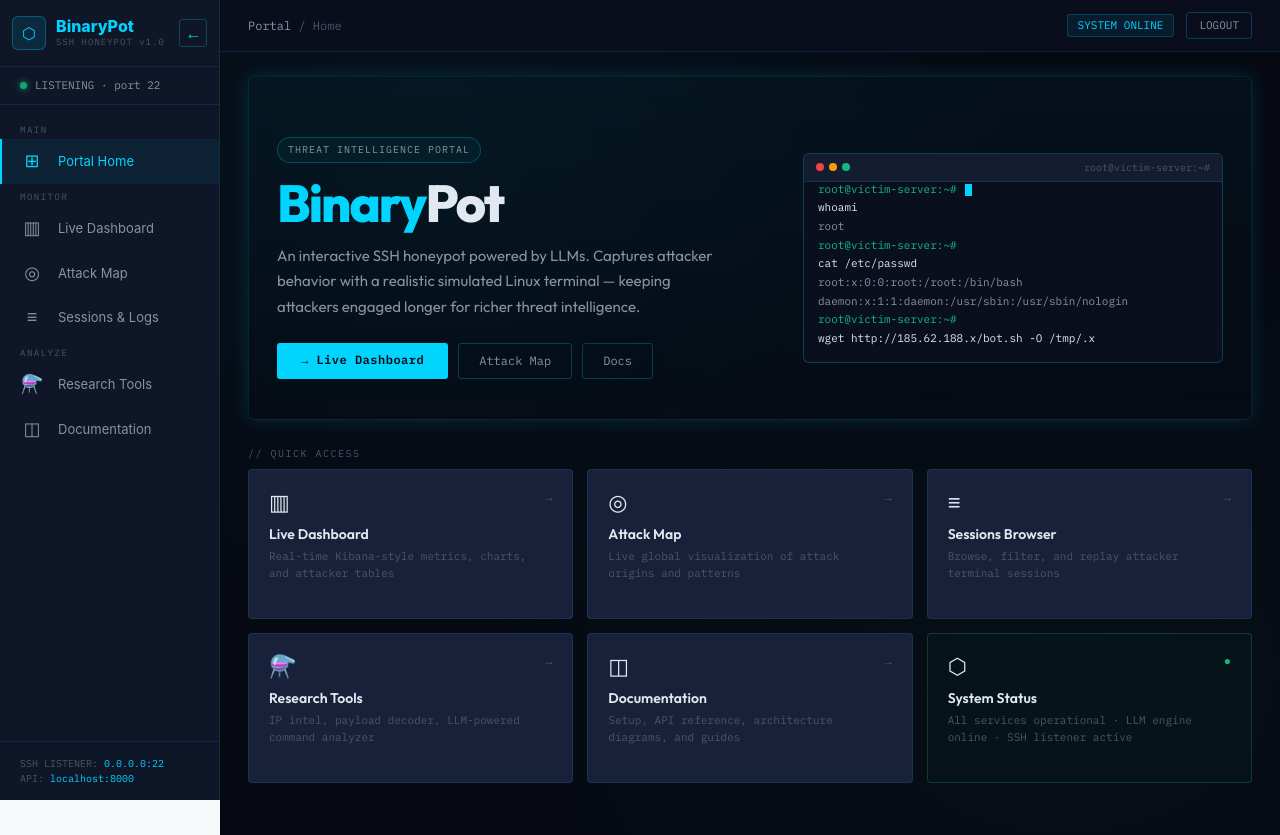
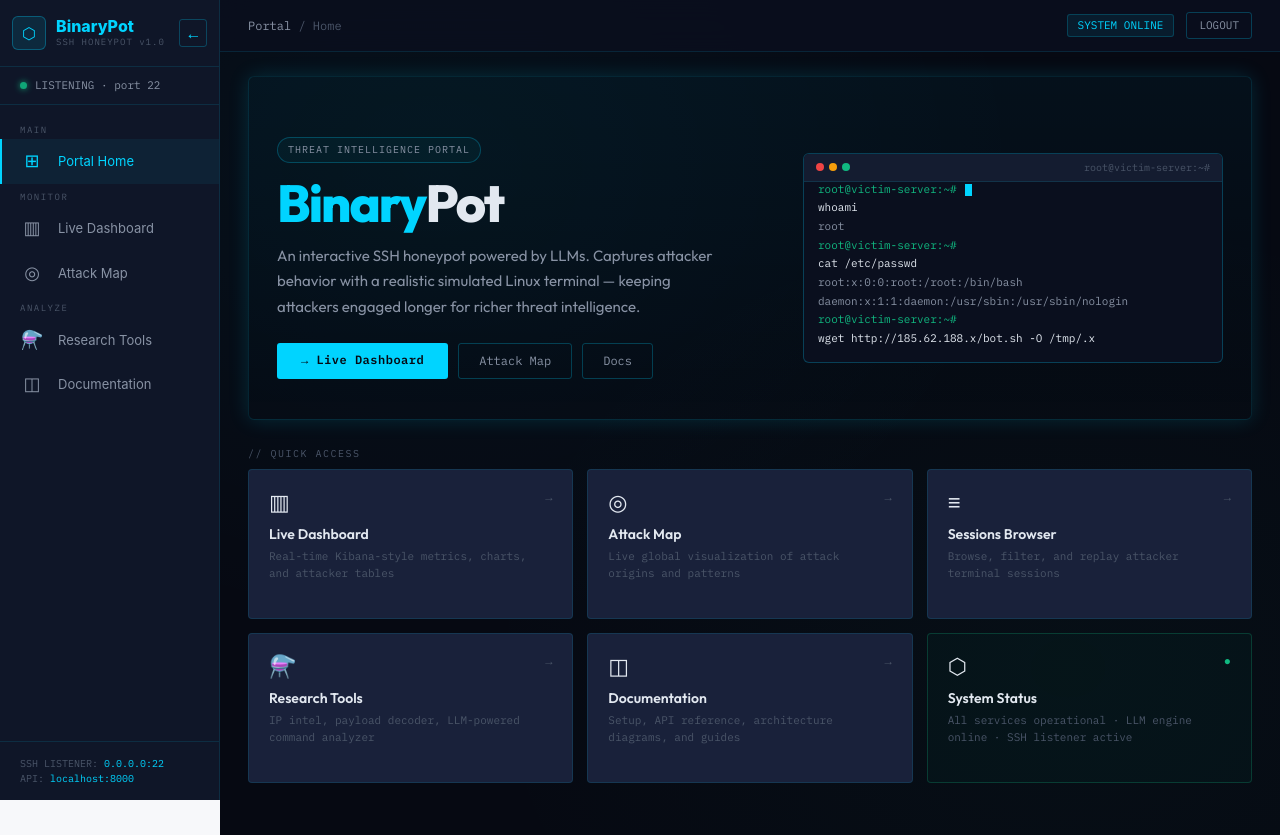
Before and after one commit to not-official/BinaryPot, a React (Create React App) app in the folder bpot-frontend/: page /portal in a window 1280 px wide. Built offline with nearby package versions, Linux system fonts and the light colour scheme; no server answers; sample sign-in values are in the browser's storage.

Commit message:
remove session/logs from the sidebar

```diff
--- a/bpot-frontend/src/components/Sidebar.js
+++ b/bpot-frontend/src/components/Sidebar.js
@@ -64,13 +64,7 @@
           {!collapsed && <span>Attack Map</span>}
         </NavLink>
 
-        <NavLink
-          to="/sessions"
-          className={({ isActive }) => (isActive ? "navItem active" : "navItem")}
-        >
-          <span className="navIcon">≡</span>
-          {!collapsed && <span>Sessions & Logs</span>}
-        </NavLink>
+
 
         {!collapsed && <div className="navSection">Analyze</div>}
 
```
